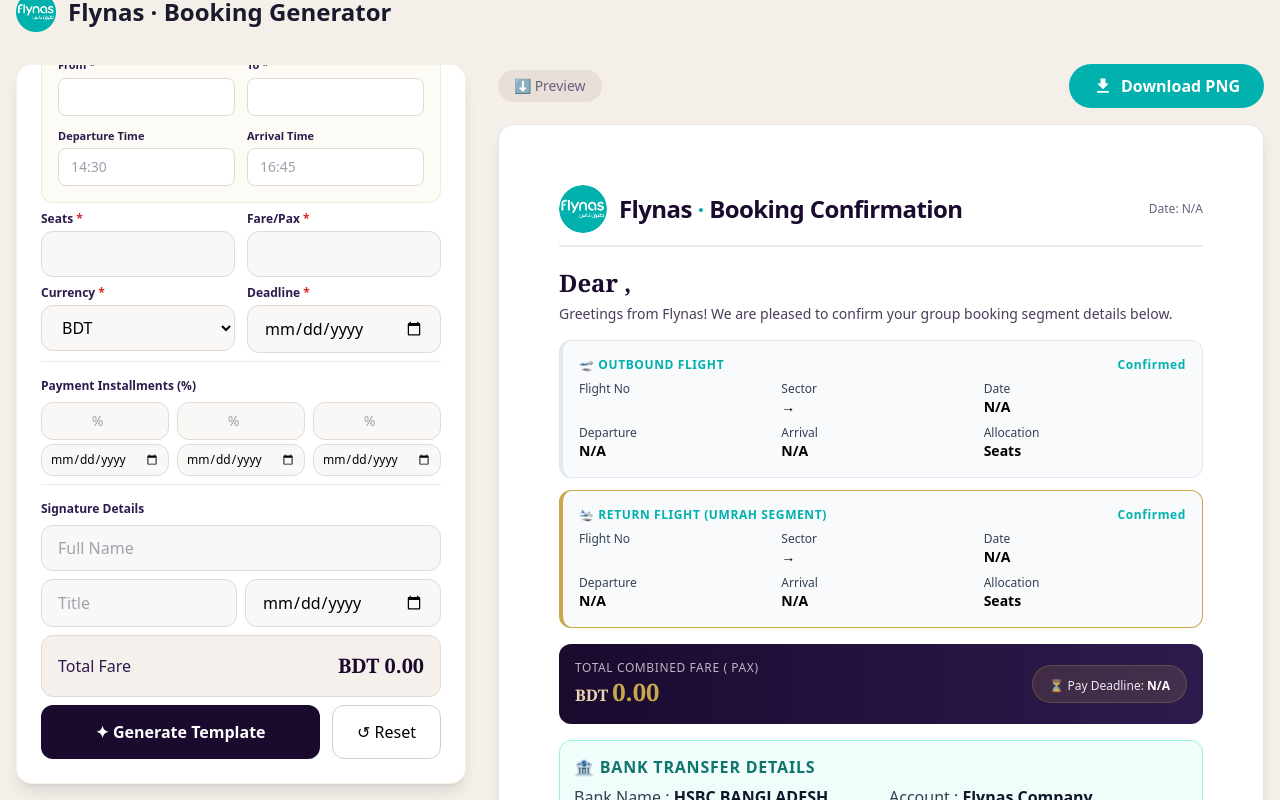
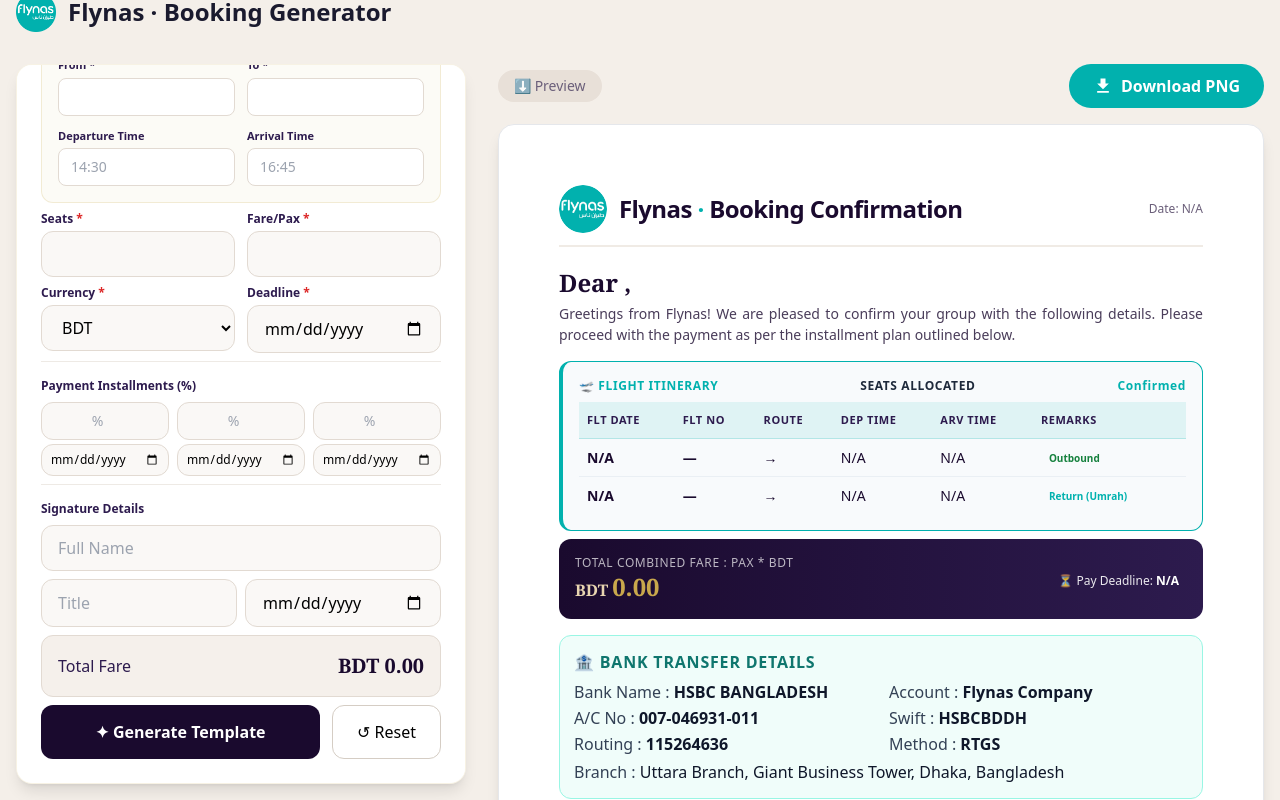
Before and after one commit to Tanvir225/booking-confirmation-template, a React (Vite) app: page / in a window 1280 px wide. Both pictures are taken after a click on the button "✦ Generate Template". Shown: the part 24-824 px from the top of the page. Built offline with nearby package versions, Linux system fonts and the light colour scheme.

Commit message:
flight details layout and functional pnr template after booking has been added

```diff
--- a/src/App.jsx
+++ b/src/App.jsx
@@ -6,7 +6,8 @@
   // ── State ──
   const [formData, setFormData] = useState({
     agencyName: '',
-    reference: '',
+    // reference: '',
+    pnr: '',
     tripType: 'roundTrip', // default to roundTrip for Umrah/Return scenarios
     // Outbound Segment
     travelDate: '',
@@ -100,12 +101,12 @@
         onclone: (clonedDoc) => {
           const clonedEl = clonedDoc.getElementById('template-content');
           if (clonedEl) {
-            clonedEl.style.padding = '30px';
+            clonedEl.style.padding = '20px';
           }
         }
       });
 
-      const padding = 30;
+      const padding = 20;
       const paddedCanvas = document.createElement('canvas');
       paddedCanvas.width = canvas.width + (padding * 2 * 3);
       paddedCanvas.height = canvas.height + (padding * 2 * 3);
@@ -129,6 +130,7 @@
   const resetForm = () => {
     setFormData({
       agencyName: '',
+      pnr: '',
       tripType: 'roundTrip',
       travelDate: '',
       flightNumber: '',
@@ -195,7 +197,21 @@
               </div>
 
               {/* Reference & Journey Type */}
+              <div className="">
+
+                {/* PNR Input */}
                 <div>
+                  <label className="block text-xs font-semibold text-[#2d1b4e] mb-1">PNR</label>
+                  <input
+                    type="text"
+                    name="pnr"
+                    value={formData.pnr}
+                    onChange={handleChange}
+                    placeholder="HWMSD1"
+                    className="w-full px-4 py-2.5 border border-[#e2dad2] rounded-xl bg-[#faf8f6] focus:border-[#c9a84c] focus:ring-4 focus:ring-[#c9a84c]/15 outline-none transition"
+                  />
+                </div>
+
                 <label className="block text-xs font-semibold text-[#2d1b4e] mb-1 w-full">
                   Journey Type
                 </label>
@@ -481,63 +497,111 @@
                       <div className="text-2xl font-semibold font-serif text-[#1a0a2e]">
                         Dear <span className="text-[#01b1ae]">{formData.agencyName}</span>,
                       </div>
-                      <div className="text-[14px] text-[#4a3d5a] font-medium mt-1 mb-4">
-                        Greetings from Flynas! We are pleased to confirm your group booking segment details below.
+                      {/* ── GREETING MESSAGE (conditional) ── */}
+                      <div className="text-[14px] text-[#4a3d5a] text-justify font-medium mt-1 mb-4">
+                        {formData.pnr ? (
+                          <>
+                            Your booking has been confirmed and payment has been received.
+                            Please find your <strong>PNR</strong> and flight details below.
+                          </>
+                        ) : (
+                          <>
+                            Greetings from Flynas! We are pleased to confirm your group
+                            with the following details. Please proceed with the payment as per the
+                            installment plan outlined below.
+                          </>
+                        )}
                       </div>
 
-                      {/* FLIGHT ITINERARY SECTION */}
-                      <div className="space-y-3 mb-4">
-                        {/* Outbound Sector View */}
-                        <div className="bg-slate-50 rounded-xl p-4 border-l-4 border-[#01b1ae] border-y border-r border-slate-200">
+
+                      {/* ── PNR DISPLAY (if provided) ── */}
+                      {formData.pnr && (
+                        <div className="mb-1">
+                          <div className="inline-block  border border-[#01b1ae]/30 rounded-lg px-8 ">
+                            <span className="text-xs font-medium text-[#6b5f7a]">PNR:</span>
+                            <span className="ml-2 font-bold text-[#1a0a2e]">{formData.pnr}</span>
+                          </div>
+                        </div>
+                      )}
+
+                      {/* ── FLIGHT ITINERARY TABLE ── */}
+                      <div className=" mb-2">
+                        <div className="bg-slate-50 rounded-xl p-4 border-l-4 border-[#01b1ae] border-y border-r ">
                           <div className="text-xs font-bold uppercase text-[#01b1ae] tracking-wider mb-2 flex justify-between">
-                            <span>🛫 Outbound Flight</span>
-                            <span className="font-bold  font-sans normal-case text-[#01b1ae]">Confirmed</span>
+                            <span>🛫 Flight Itinerary</span>
+                            {/* Seats Allocation Footer */}
+
+                            <span className="text-xs text-slate-800">
+                              <span className="font-semibold ">{formData.seats}</span> Seats Allocated
+                            </span>
+
+                            <span className="font-bold font-sans normal-case text-[#01b1ae]">Confirmed</span>
                           </div>
-                          <div className="grid grid-cols-3 gap-y-2 text-sm">
-                            <div><span className="text-xs text-slate-700 block">Flight No</span><strong>{formData.flightNumber}</strong></div>
-                            <div><span className="text-xs text-slate-700 block">Sector</span><strong>{formData.routeFrom} → {formData.routeTo}</strong></div>
-                            <div><span className="text-xs text-slate-700 block">Date</span><strong>{formatDate(formData.travelDate)}</strong></div>
-                            <div><span className="text-xs text-slate-700 block">Departure</span><strong>{formatTime(formData.departureTime)}</strong></div>
-                            <div><span className="text-xs text-slate-700 block">Arrival</span><strong>{formatTime(formData.arrivalTime)}</strong></div>
-                            <div><span className="text-xs text-slate-700 block">Allocation</span><strong>{formData.seats} Seats</strong></div>
+
+                          {/* ── TABLE ── */}
+                          <table className="w-full text-sm border-collapse">
+                            <thead>
+                              <tr className="bg-[#01b1ae]/10 border-b border-[#01b1ae]/20">
+                                <th className="text-left py-2 px-2 text-[11px] font-bold uppercase tracking-wider text-[#2d1b4e]">FLT Date</th>
+                                <th className="text-left py-2 px-2 text-[11px] font-bold uppercase tracking-wider text-[#2d1b4e]">FLT No</th>
+                                <th className="text-left py-2 px-2 text-[11px] font-bold uppercase tracking-wider text-[#2d1b4e]">Route</th>
+                                <th className="text-left py-2 px-2 text-[11px] font-bold uppercase tracking-wider text-[#2d1b4e]">Dep Time</th>
+                                <th className="text-left py-2 px-2 text-[11px] font-bold uppercase tracking-wider text-[#2d1b4e]">Arv Time</th>
+                                <th className="text-left py-2 px-2 text-[11px] font-bold uppercase tracking-wider text-[#2d1b4e]">Remarks</th>
+                              </tr>
+                            </thead>
+                            <tbody>
+                              {/* Outbound Row */}
+                              <tr className="border-b border-slate-200/60 hover:bg-white/50 transition">
+                                <td className="py-2 px-2 font-semibold text-[#1a0a2e]">{formatDate(formData.travelDate)}</td>
+                                <td className="py-2 px-2 font-semibold text-[#1a0a2e]">{formData.flightNumber || '—'}</td>
+                                <td className="py-2 px-2 font-semibold text-[#1a0a2e]">{formData.routeFrom} → {formData.routeTo}</td>
+                                <td className="py-2 px-2 text-[#1a0a2e]">{formatTime(formData.departureTime)}</td>
+                                <td className="py-2 px-2 text-[#1a0a2e]">{formatTime(formData.arrivalTime)}</td>
+                                <td className="py-2 px-2">
+                                  <span className="inline-block px-2  text-green-700 text-[10px] font-semibold rounded-full">Outbound</span>
+                                </td>
+                              </tr>
+
+                              {/* Return Row (only if roundTrip) */}
+                              {formData.tripType === 'roundTrip' && (
+                                <tr className="hover:bg-white/50 transition">
+                                  <td className="py-2 px-2 font-semibold text-[#1a0a2e]">{formatDate(formData.returnTravelDate)}</td>
+                                  <td className="py-2 px-2 font-semibold text-[#1a0a2e]">{formData.returnFlightNumber || '—'}</td>
+                                  <td className="py-2 px-2 font-semibold text-[#1a0a2e]">{formData.returnRouteFrom} → {formData.returnRouteTo}</td>
+                                  <td className="py-2 px-2 text-[#1a0a2e]">{formatTime(formData.returnDepartureTime)}</td>
+                                  <td className="py-2 px-2 text-[#1a0a2e]">{formatTime(formData.returnArrivalTime)}</td>
+                                  <td className="py-2 px-2">
+                                    <span className="inline-block px-2 text-[#01b1ae] text-[10px] font-semibold rounded-full">Return (Umrah)</span>
+                                  </td>
+                                </tr>
+                              )}
+                            </tbody>
+                          </table>
+
                         </div>
                       </div>
 
-                        {/* Return Sector View (Umrah dynamic card) */}
-                        {formData.tripType === 'roundTrip' && (
-                          <div className="bg-slate-50 rounded-xl p-4 border-l-4 border-[#c9a84c] border-y border-r">
-                            <div className="text-xs font-bold uppercase text-[#01b1ae] tracking-wider mb-2 flex justify-between">
-                              <span>🛬 Return Flight (Umrah Segment)</span>
-                              <span className="font-bold  font-sans normal-case text-[#01b1ae]">Confirmed</span>
-                            </div>
-                            <div className="grid grid-cols-3 gap-y-2 text-sm">
-                              <div><span className="text-xs text-slate-700 block">Flight No</span><strong>{formData.returnFlightNumber}</strong></div>
-                              <div><span className="text-xs text-slate-700 block">Sector</span><strong>{formData.returnRouteFrom} → {formData.returnRouteTo}</strong></div>
-                              <div><span className="text-xs text-slate-700 block">Date</span><strong>{formatDate(formData.returnTravelDate)}</strong></div>
-                              <div><span className="text-xs text-slate-700 block">Departure</span><strong>{formatTime(formData.returnDepartureTime)}</strong></div>
-                              <div><span className="text-xs text-slate-700 block">Arrival</span><strong>{formatTime(formData.returnArrivalTime)}</strong></div>
-                              <div><span className="text-xs text-slate-700 block">Allocation</span><strong>{formData.seats} Seats</strong></div>
-                            </div>
-                          </div>
-                        )}
-                      </div>
-
                       {/* Total Pricing Row */}
+                      {
+                        !formData?.pnr && (
                           <div className="bg-gradient-to-r from-[#1a0a2e] to-[#2d1b4e] rounded-xl p-4 flex items-center justify-between flex-wrap gap-3 mb-4">
                             <div>
-                          <div className="text-xs font-medium text-white/70 uppercase tracking-wider">Total Combined Fare ({formData.seats} Pax)</div>
+                              <div className="text-xs font-medium text-white/70 uppercase tracking-wider">Total Combined Fare : {formData.seats} Pax * {formData.farePerPax} {formData.currency}</div>
                               <div className="text-2xl font-bold text-[#c9a84c] font-serif">
                                 <span className="text-base font-semibold text-[#e8d5b0] mr-1">{formData.currency}</span>
                                 {formatNumber(totalFare)}
                               </div>
                             </div>
-                        <div className="bg-[#c9a84c]/15 border border-[#c9a84c]/25 rounded-full px-4 py-1.5">
+                            <div className="rounded-full px-2 py-1">
                               <span className="text-xs text-white/90 font-medium">⏳ Pay Deadline: <strong className="text-white">{formatDate(formData.deadline)}</strong></span>
                             </div>
                           </div>
+                        )
+                      }
 
                       {/* ── DYNAMIC PAYMENT INSTALLMENT PLAN ── */}
-                      {installments.length > 0 && (
+                      {!formData.pnr && installments.length > 0 && (
                         <div className="bg-[#01b1ae] rounded-xl p-4 mb-4">
                           <div className="font-bold uppercase tracking-wider text-white mb-2.5 text-xs">📋 Payment Installment Plan</div>
                           <div className="flex flex-wrap gap-3">
@@ -555,6 +619,8 @@
                       )}
 
                       {/* Bank Specifications */}
+                      {
+                        !formData.pnr && (
                           <div className="bg-teal-50 border border-teal-200 rounded-xl p-3.5 mb-4">
                             <div className="font-bold uppercase tracking-wider text-teal-700 mb-1.5">🏦 Bank Transfer Details</div>
                             <div className="grid grid-cols-2 gap-x-4 gap-y-0.5 text-slate-700">
@@ -567,9 +633,42 @@
                               <div className="col-span-2 mt-0.5"><span className="text-slate-700">Branch  : </span> <span className="text-slate-900">Uttara Branch, Giant Business Tower, Dhaka, Bangladesh</span></div>
                             </div>
                           </div>
+                        )
+                      }
+
+                      {/* ── TERMS & CONDITIONS ── */}
+                      <div className="bg-amber-50/80 border border-amber-200/60 rounded-xl p-4 mb-4">
+                        <div className="flex items-center gap-2 mb-2.5">
+                          <span className="text-amber-600 text-sm font-bold">📋</span>
+                          <span className="text-xs font-bold uppercase tracking-wider text-amber-700">Important Terms & Conditions</span>
+                          <div className="flex-1 h-px bg-amber-200/60"></div>
+                        </div>
+
+                        <ul className="space-y-1.5 text-sm text-[#2d1b4e]">
+                          <li className="flex items-start gap-2.5">
+                            <span className="text-amber-500 text-base leading-5">•</span>
+                            <span><strong className="font-semibold">Non-Refundable & Non-Changeable:</strong> Flynas tickets are non-refundable and non-changeable once issued.</span>
+                          </li>
+                          <li className="flex items-start gap-2.5">
+                            <span className="text-amber-500 text-base leading-5">•</span>
+                            <span><strong className="font-semibold">Child Fare Policy:</strong> We do not offer separate child fares. All passengers are charged at the applicable adult fare.</span>
+                          </li>
+                          <li className="flex items-start gap-2.5">
+                            <span className="text-amber-500 text-base leading-5">•</span>
+                            <span><strong className="font-semibold">Fare Availability:</strong> Fares are subject to availability at the time of booking and may change without prior notice.</span>
+                          </li>
+                        </ul>
+
+                        {/* Small footer note */}
+                        <div className="mt-2.5 pt-2 border-t border-amber-200/40">
+                          <p className="text-[10px] italic">
+                            By proceeding with this booking, you agree to the above terms and conditions.
+                          </p>
+                        </div>
+                      </div>
 
                       {/* Sign-off Segment */}
-                      <div className="border-2 border-dashed border-[#d5cdc4] rounded-xl p-4">
+                      <div className="border-2 border-dashed border-[#d5cdc4] rounded-xl p-3">
                         <div className="text-xs font-bold  tracking-wider text-[#6b5f7a] mb-1">Best Regards</div>
                         <div className="text-base font-bold text-[#01b1ae]">{formData.signatoryName}</div>
                         <div className="text-xs font-medium text-slate-700">{formData.signatoryTitle}</div>
```
Lines whose indentation alone changed are shown as unchanged.
